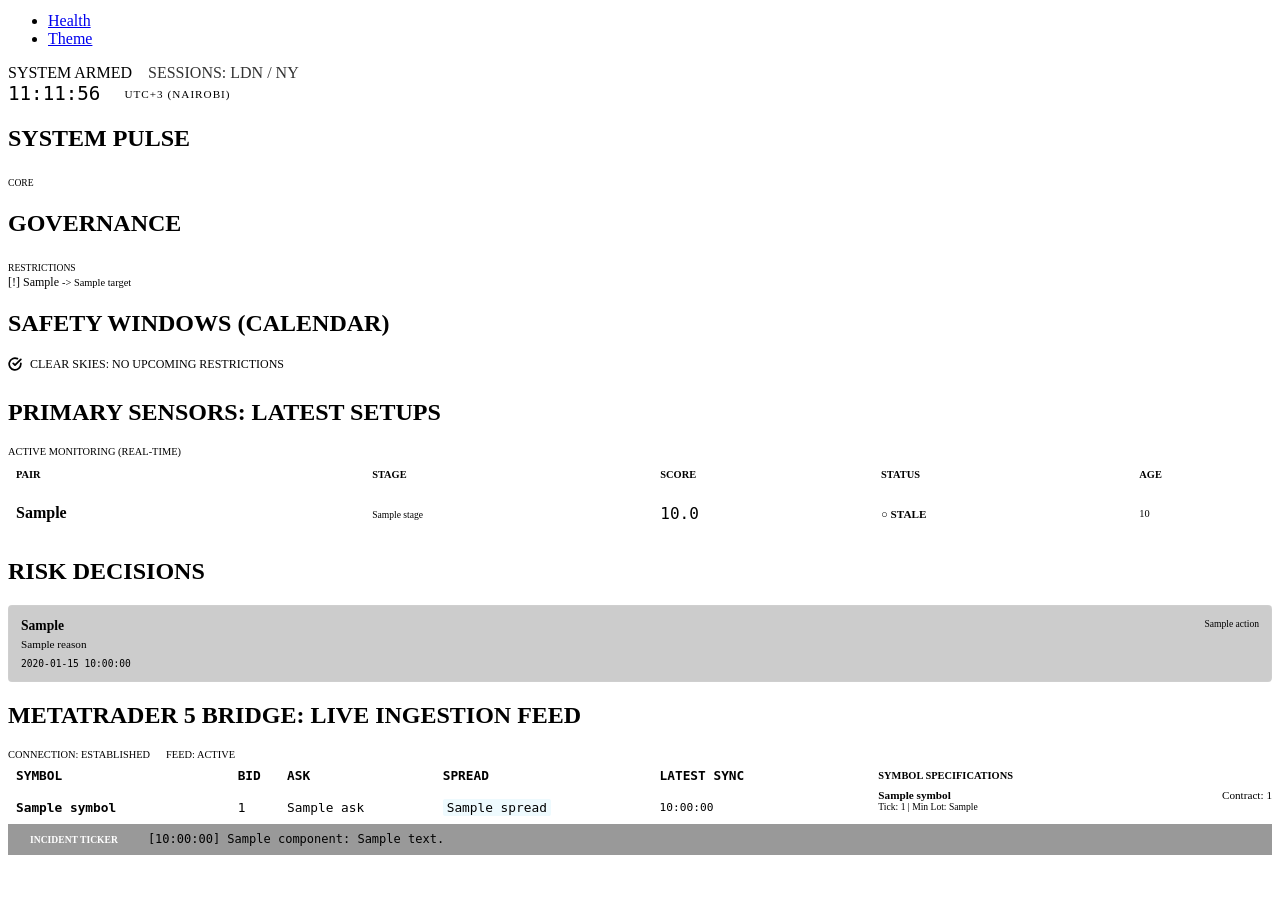
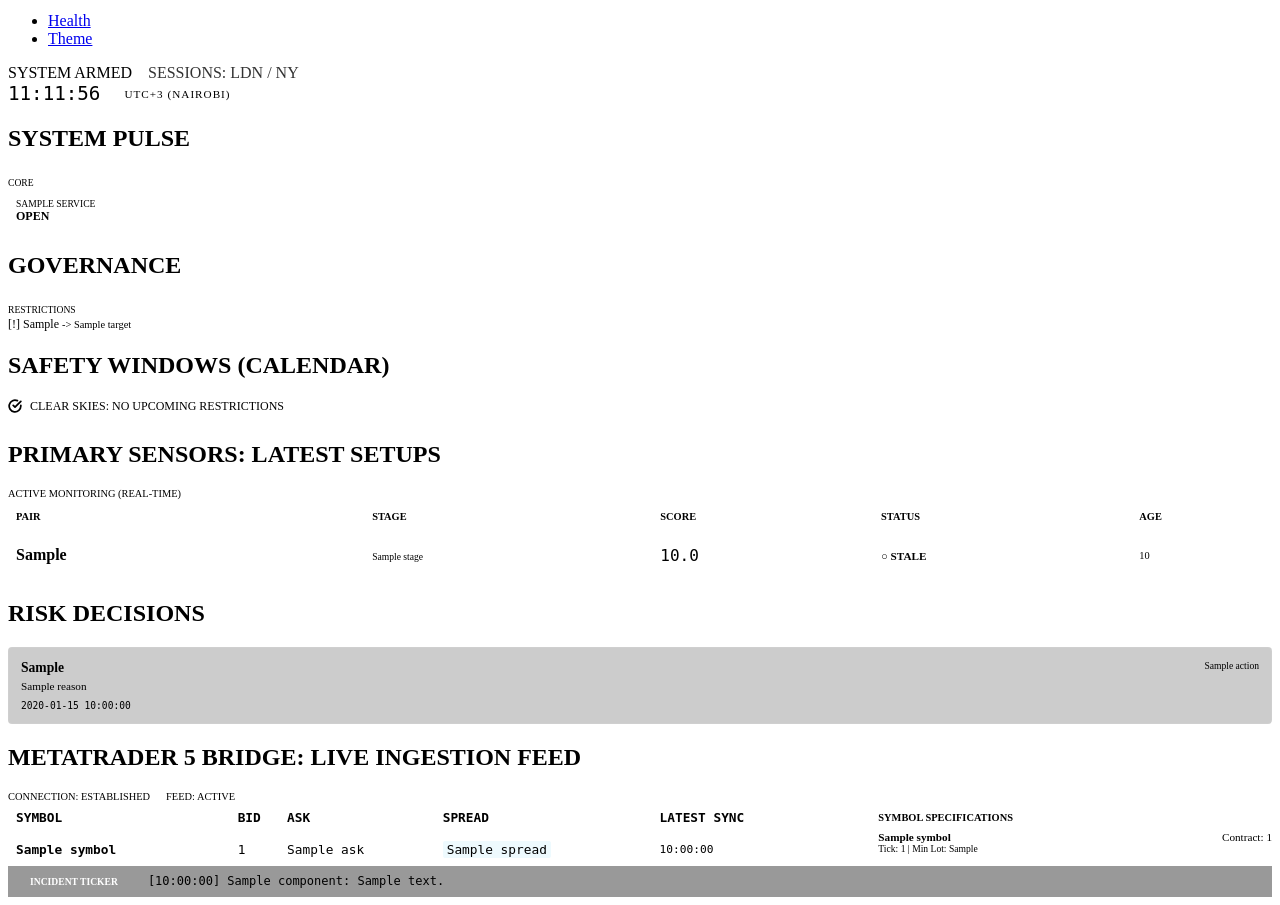
Before and after one commit to abuok/TH-TRADING-SYSTEM, a FastAPI app: template services/dashboard/templates/index.html in a window 1280 px wide. Shown: the part 392-1297 px from the top of the page. Before the commit the page ends 1247 px from the top, so only its background shows below. Run offline with FastAPI, Linux system fonts and the light colour scheme; the template is opened without the code that fills it: most values are stand-ins (such as "Sample title", 1, 10 or a date in 2020).

Commit message:
feat: implement initial dashboard UI with sci-fi themed styling and data display.

```diff
--- a/services/dashboard/static/theme.css
+++ b/services/dashboard/static/theme.css
@@ -126,8 +126,8 @@
 /* Glassmorphism */
 .glass-panel {
     background: rgba(18, 18, 26, 0.6);
+    -webkit-backdrop-filter: blur(12px);
     backdrop-filter: blur(12px);
-    -webkit-backdrop-filter: blur(12px);
     border: 1px solid rgba(42, 42, 53, 0.5);
     box-shadow: 0 8px 32px 0 rgba(0, 0, 0, 0.8);
 }
--- a/services/dashboard/templates/index.html
+++ b/services/dashboard/templates/index.html
@@ -9,7 +9,7 @@
             <span class="badge badge-info" style="font-size: 0.6rem;">CORE</span>
         </header>
         <div style="display: grid; grid-template-columns: 1fr 1fr; gap: 0.5rem;">
-            {% for service, status in health.items() if loop.index <= 4 %} <div
+            {% for service, status in (health.items() | list)[:4] %} <div
                 style="background: rgba(255,255,255,0.03); padding: 0.5rem; border-radius: 2px; border-left: 2px solid {{ 'var(--accent-green)' if status == 'OK' else 'var(--accent-pink)' }};">
                 <div style="font-size: 0.6rem; color: var(--text-muted); text-transform: uppercase;">{{ service }}</div>
                 <div
@@ -54,7 +54,8 @@
             </div>
             {% endfor %}
             {% else %}
-        <div style="color: var(--accent-green); font-size: 0.75rem; display: flex; align-items: center; gap: 0.5rem;">
+            <div
+                style="color: var(--accent-green); font-size: 0.75rem; display: flex; align-items: center; gap: 0.5rem;">
                 <svg width="14" height="14" viewBox="0 0 24 24" fill="none" stroke="currentColor" stroke-width="3"
                     stroke-linecap="round" stroke-linejoin="round">
                     <path d="M22 11.08V12a10 10 0 1 1-5.93-9.14"></path>
@@ -75,7 +76,8 @@
         <div class="hud-scroll-body" style="max-height: 480px;">
             <table style="width: 100%; border-collapse: separate; border-spacing: 0 4px;">
                 <thead>
-                <tr style="text-align: left; font-size: 0.65rem; color: var(--text-muted); text-transform: uppercase;">
+                    <tr
+                        style="text-align: left; font-size: 0.65rem; color: var(--text-muted); text-transform: uppercase;">
                         <th style="padding: 0.5rem;">Pair</th>
                         <th>Stage</th>
                         <th>Score</th>
@@ -123,7 +125,8 @@
                         style="font-size: 0.6rem;">{{ decision.action }}</span>
                 </div>
                 <div style="font-size: 0.7rem; color: var(--text-muted); line-height: 1.2;">{{ decision.reason }}</div>
-            <div style="font-size: 0.6rem; color: var(--accent-cyan); margin-top: 0.4rem; font-family: monospace;">{{
+                <div style="font-size: 0.6rem; color: var(--accent-cyan); margin-top: 0.4rem; font-family: monospace;">
+                    {{
                     decision.timestamp }}</div>
             </div>
             {% endfor %}
@@ -155,13 +158,15 @@
                     <tbody>
                         {% for q in live_quotes %}
                         <tr style="border-bottom: 1px solid rgba(255,255,255,0.03);">
-                        <td style="padding: 0.5rem; color: var(--accent-yellow); font-weight: 700;">{{ q.symbol }}</td>
+                            <td style="padding: 0.5rem; color: var(--accent-yellow); font-weight: 700;">{{ q.symbol }}
+                            </td>
                             <td style="color: var(--text-main);">{{ q.bid }}</td>
                             <td style="color: var(--text-main);">{{ q.ask }}</td>
                             <td><span
                                     style="background: rgba(86, 204, 242, 0.1); color: var(--accent-cyan); padding: 1px 4px; border-radius: 2px;">{{
                                     q.spread }}</span></td>
-                        <td style="color: var(--text-muted); font-size: 0.7rem;">{{ q.captured_at.strftime('%H:%M:%S')
+                            <td style="color: var(--text-muted); font-size: 0.7rem;">{{
+                                q.captured_at.strftime('%H:%M:%S')
                                 if q.captured_at else '---' }}</td>
                         </tr>
                         {% endfor %}
@@ -170,7 +175,8 @@
             </div>
             <div class="hud-scroll-body"
                 style="max-height: 250px; border-left: 1px solid rgba(255,255,255,0.05); padding-left: 1rem;">
-            <h3 style="font-size: 0.65rem; color: var(--text-muted); margin-bottom: 0.5rem; text-transform: uppercase;">
+                <h3
+                    style="font-size: 0.65rem; color: var(--text-muted); margin-bottom: 0.5rem; text-transform: uppercase;">
                     Symbol Specifications</h3>
                 {% for s in symbol_specs %}
                 <div style="margin-bottom: 0.5rem; font-size: 0.7rem;">
```
Lines whose indentation alone changed are shown as unchanged.
